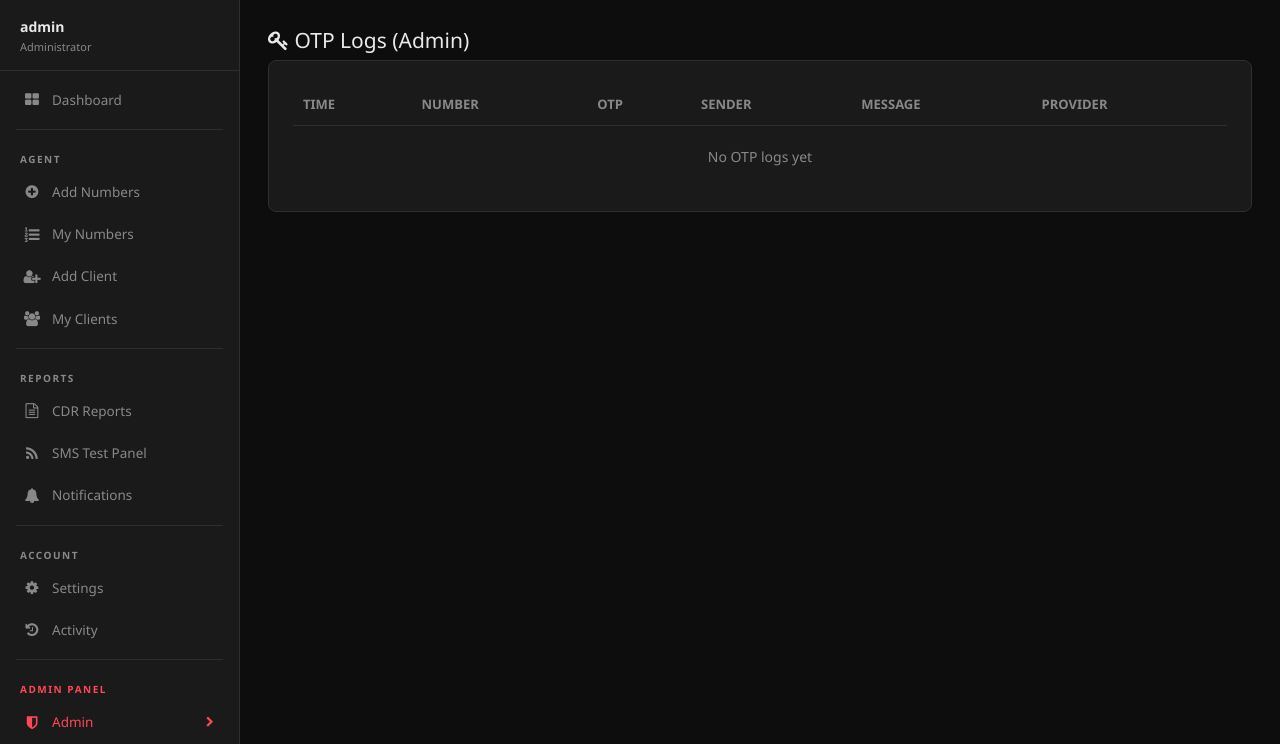
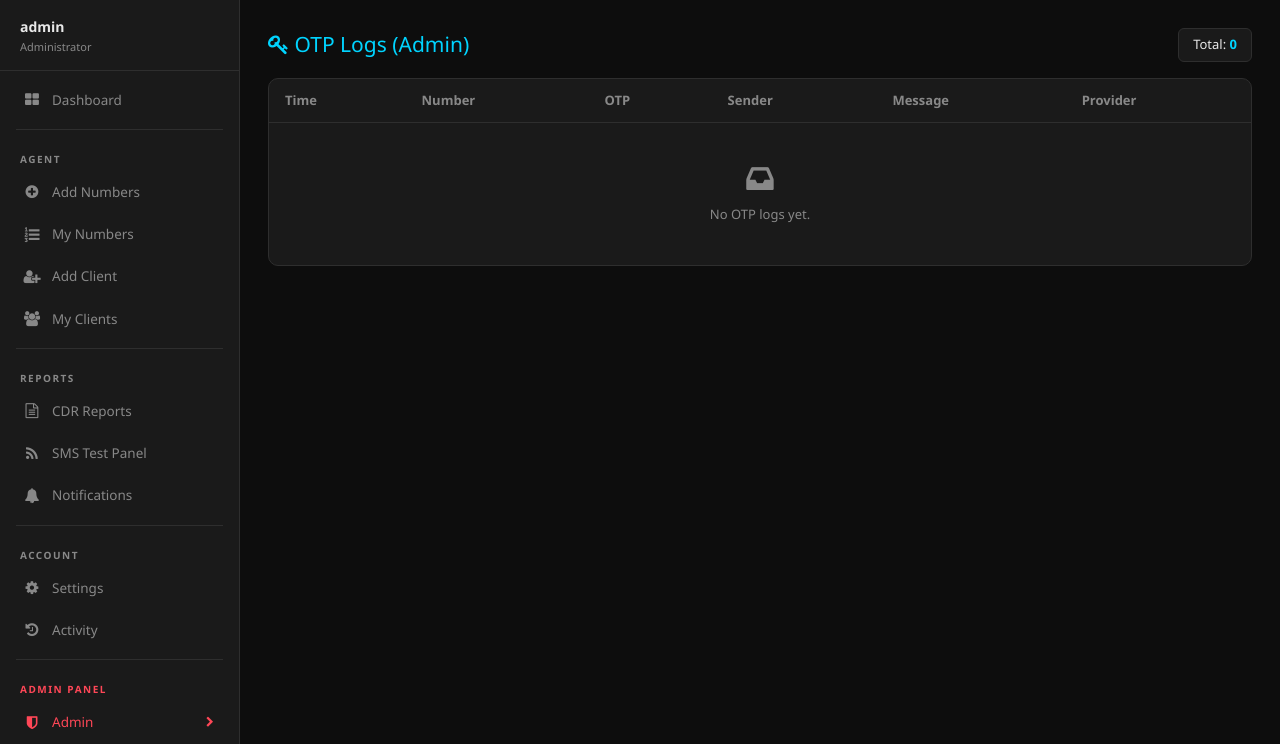
Before and after one commit to jonayedmiya320-prog/Power-SMS-panel, a Flask app: page /admin/otp-logs in a window 1280 px wide. Shown: the part 56-800 px from the top of the page. Run offline with Flask 3, Linux system fonts and the light colour scheme; a user stored in the database is signed in; data that the repository does not hold is empty; some libraries are stand-ins or nearby versions.

Commit message:
Update otp_logs.html

```diff
--- a/app/templates/admin/otp_logs.html
+++ b/app/templates/admin/otp_logs.html
@@ -1,54 +1,70 @@
 {% extends "base.html" %}
-{% block title %}OTP Logs - RAZOR SMS PANEL{% endblock %}
+{% block title %}OTP Logs (Admin){% endblock %}
+
 {% block content %}
-<div class="row">
-    <div class="col-md-12">
-        <h4><i class="fa fa-key"></i> OTP Logs (Admin)</h4>
-    </div>
+<div style="margin-bottom:16px; display:flex; align-items:center; justify-content:space-between; flex-wrap:wrap; gap:10px;">
+    <h4 style="margin:0; color:var(--accent);"><i class="fa fa-key"></i> OTP Logs (Admin)</h4>
+    <span style="background:var(--card); border:1px solid var(--border); border-radius:6px; padding:6px 14px; font-size:13px;">
+        Total: <strong style="color:var(--accent);">{{ logs.total }}</strong>
+    </span>
 </div>
 
-<div class="card" style="background:var(--card);border:1px solid var(--border);border-radius:8px;padding:24px;">
+<div style="background:var(--card); border:1px solid var(--border); border-radius:10px; overflow:hidden;">
     <div style="overflow-x:auto;">
-        <table style="width:100%;border-collapse:collapse;">
+        <table style="width:100%; border-collapse:collapse; font-size:13px;">
             <thead>
                 <tr style="border-bottom:1px solid var(--border);">
-                    <th style="padding:10px;color:var(--muted);font-size:13px;text-align:left;">TIME</th>
-                    <th style="padding:10px;color:var(--muted);font-size:13px;text-align:left;">NUMBER</th>
-                    <th style="padding:10px;color:var(--muted);font-size:13px;text-align:left;">OTP</th>
-                    <th style="padding:10px;color:var(--muted);font-size:13px;text-align:left;">SENDER</th>
-                    <th style="padding:10px;color:var(--muted);font-size:13px;text-align:left;">MESSAGE</th>
-                    <th style="padding:10px;color:var(--muted);font-size:13px;text-align:left;">PROVIDER</th>
+                    <th style="padding:12px 16px; text-align:left; color:var(--muted); font-weight:600;">Time</th>
+                    <th style="padding:12px 16px; text-align:left; color:var(--muted); font-weight:600;">Number</th>
+                    <th style="padding:12px 16px; text-align:left; color:var(--muted); font-weight:600;">OTP</th>
+                    <th style="padding:12px 16px; text-align:left; color:var(--muted); font-weight:600;">Sender</th>
+                    <th style="padding:12px 16px; text-align:left; color:var(--muted); font-weight:600;">Message</th>
+                    <th style="padding:12px 16px; text-align:left; color:var(--muted); font-weight:600;">Provider</th>
                 </tr>
             </thead>
             <tbody>
+                {% if logs.items %}
                 {% for l in logs.items %}
-                <tr style="border-bottom:1px solid var(--border);">
-                    <td style="padding:10px;color:var(--muted);font-size:12px;">{{ l.received_at.strftime('%Y-%m-%d %H:%M:%S') }}</td>
-                    <td style="padding:10px;color:var(--accent);font-size:13px;font-weight:600;">+{{ l.number }}</td>
-                    <td style="padding:10px;">
-                        <span style="background:var(--success);color:#000;border-radius:4px;padding:2px 8px;font-weight:700;font-size:14px;">{{ l.otp }}</span>
+                <tr style="border-bottom:1px solid var(--border);" onmouseover="this.style.background='var(--hover)'" onmouseout="this.style.background=''">
+                    <td style="padding:12px 16px; color:var(--muted); font-size:12px;">{{ l.received_at.strftime('%Y-%m-%d %H:%M:%S') }}</td>
+                    <td style="padding:12px 16px; color:var(--accent); font-family:monospace;"><strong>+{{ l.number }}</strong></td>
+                    <td style="padding:12px 16px;">
+                        <span style="background:var(--success); color:#000; border-radius:4px; padding:3px 10px; font-weight:700; font-size:13px;">{{ l.otp }}</span>
                     </td>
-                    <td style="padding:10px;color:var(--txt);font-size:13px;">{{ l.sender or '-' }}</td>
-                    <td style="padding:10px;color:var(--muted);font-size:12px;max-width:300px;">{{ l.message or '-' }}</td>
-                    <td style="padding:10px;color:var(--txt);font-size:13px;">{{ l.provider.name if l.provider else '-' }}</td>
+                    <td style="padding:12px 16px; color:var(--txt);">{{ l.sender or '—' }}</td>
+                    <td style="padding:12px 16px; color:var(--muted); max-width:280px; overflow:hidden; text-overflow:ellipsis; white-space:nowrap;">{{ l.message or '—' }}</td>
+                    <td style="padding:12px 16px; color:var(--txt);">{{ l.provider.name if l.provider else '—' }}</td>
                 </tr>
+                {% endfor %}
                 {% else %}
                 <tr>
-                    <td colspan="6" style="padding:20px;text-align:center;color:var(--muted);">No OTP logs yet</td>
+                    <td colspan="6" style="padding:40px; text-align:center; color:var(--muted);">
+                        <i class="fa fa-inbox" style="font-size:32px; display:block; margin-bottom:10px;"></i>
+                        No OTP logs yet.
+                    </td>
                 </tr>
-                {% endfor %}
+                {% endif %}
             </tbody>
         </table>
     </div>
+
     {% if logs.pages > 1 %}
-    <div style="margin-top:16px;display:flex;gap:8px;">
-        {% if logs.has_prev %}
-        <a href="?page={{ logs.prev_num }}" style="background:var(--hover);color:var(--txt);border:1px solid var(--border);border-radius:6px;padding:6px 12px;text-decoration:none;font-size:13px;">Prev</a>
-        {% endif %}
-        <span style="color:var(--muted);font-size:13px;padding:6px 12px;">Page {{ logs.page }} / {{ logs.pages }}</span>
-        {% if logs.has_next %}
-        <a href="?page={{ logs.next_num }}" style="background:var(--hover);color:var(--txt);border:1px solid var(--border);border-radius:6px;padding:6px 12px;text-decoration:none;font-size:13px;">Next</a>
-        {% endif %}
+    <div style="padding:14px 16px; border-top:1px solid var(--border); display:flex; align-items:center; justify-content:space-between; flex-wrap:wrap; gap:8px;">
+        <span style="font-size:13px; color:var(--muted);">Page {{ logs.page }} of {{ logs.pages }} — {{ logs.total }} total</span>
+        <div style="display:flex; gap:4px; flex-wrap:wrap;">
+            {% if logs.has_prev %}
+            <a href="{{ url_for('provider.otp_logs', page=logs.prev_num) }}"
+               style="background:var(--hover); color:var(--txt); border:1px solid var(--border); border-radius:6px; padding:5px 12px; text-decoration:none; font-size:13px;">‹ Prev</a>
+            {% endif %}
+            {% for p in range([1, logs.page-2]|max, [logs.pages+1, logs.page+3]|min) %}
+            <a href="{{ url_for('provider.otp_logs', page=p) }}"
+               style="background:{% if p == logs.page %}var(--accent){% else %}var(--hover){% endif %}; color:{% if p == logs.page %}#000{% else %}var(--txt){% endif %}; border:1px solid var(--border); border-radius:6px; padding:5px 12px; text-decoration:none; font-size:13px;">{{ p }}</a>
+            {% endfor %}
+            {% if logs.has_next %}
+            <a href="{{ url_for('provider.otp_logs', page=logs.next_num) }}"
+               style="background:var(--hover); color:var(--txt); border:1px solid var(--border); border-radius:6px; padding:5px 12px; text-decoration:none; font-size:13px;">Next ›</a>
+            {% endif %}
+        </div>
     </div>
     {% endif %}
 </div>
```
